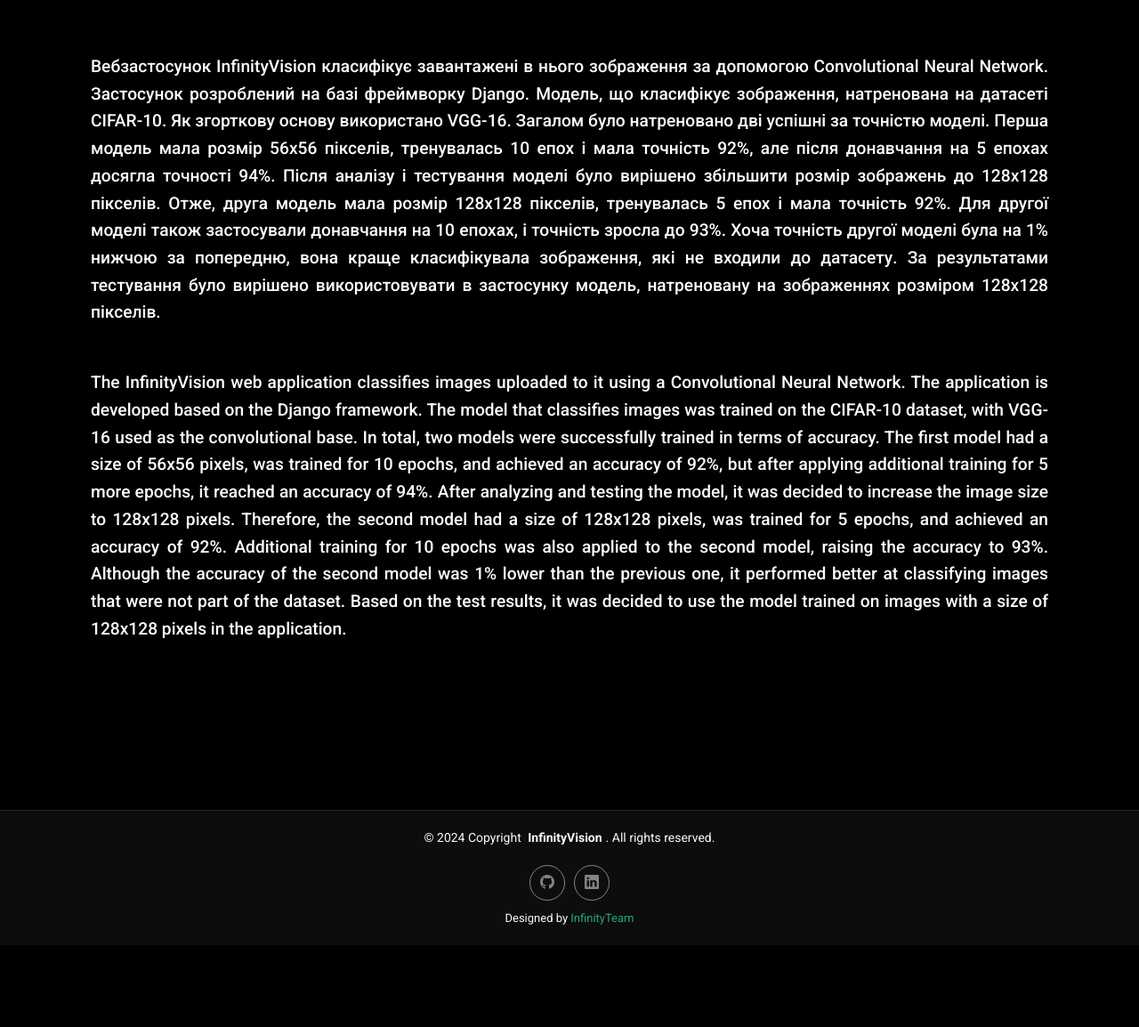
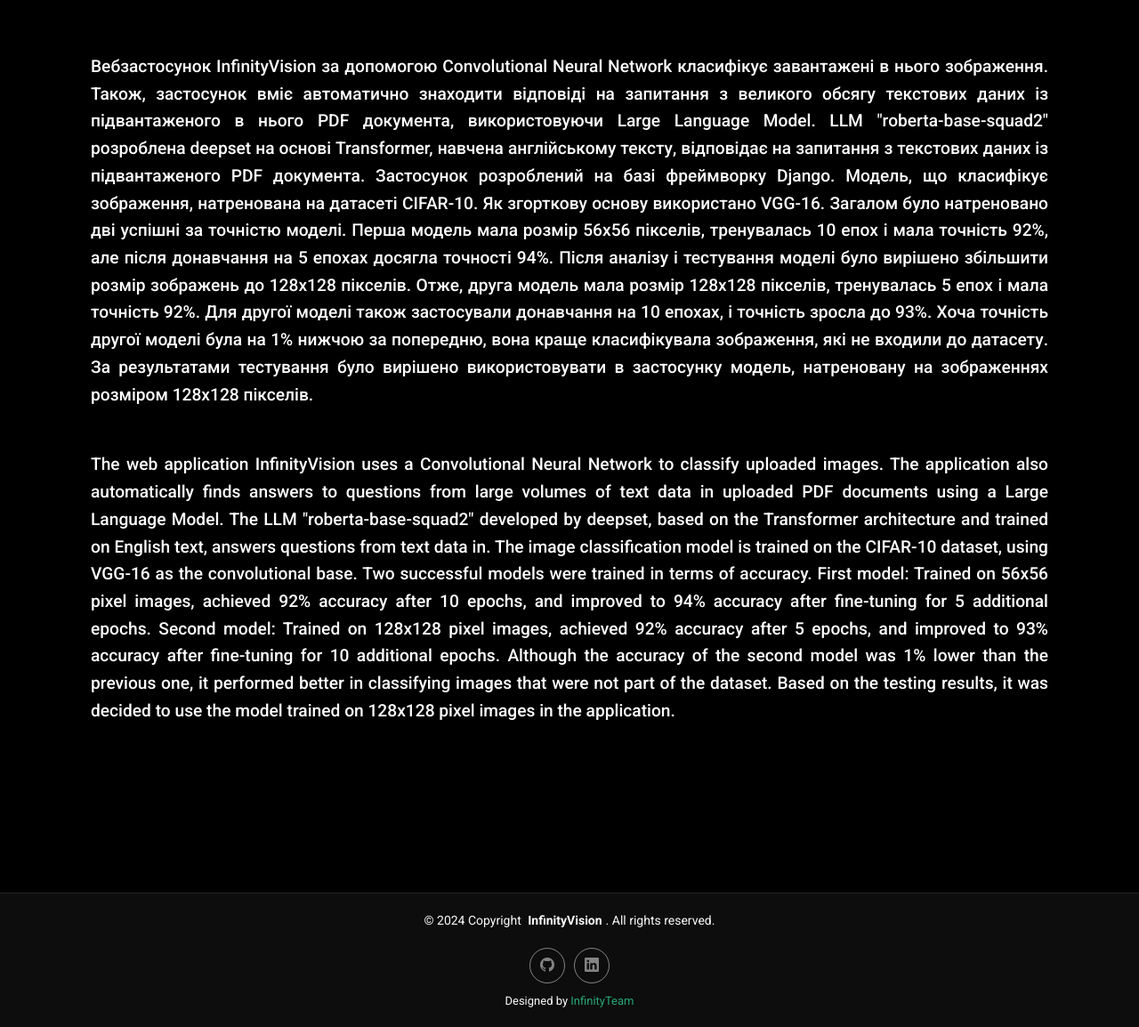
Before and after one commit to AndriKovalchuk/ImageClassificationService, a Django app: page /about/ in a window 1280 px wide. Shown: the part 98-1252 px from the top of the page at 89% size. Before the commit the page ends 1160 px from the top, so only its background shows below. Run offline with Django 5.2, Linux system fonts and the light colour scheme; some libraries are stand-ins or nearby versions.

Commit message:
add вшÑdiscr LLM

```diff
--- a/InfinityVision/InfinityVision/templates/InfinityVision/about.html
+++ b/InfinityVision/InfinityVision/templates/InfinityVision/about.html
@@ -18,8 +18,12 @@
                         text-align: justify;
                         padding: 20px;
                     ">
-                        Вебзастосунок InfinityVision класифікує завантажені в нього зображення за допомогою
-                        Convolutional Neural Network.
+                        Вебзастосунок InfinityVision за допомогою Convolutional Neural Network
+                        класифікує завантажені в нього зображення.
+                        Також, застосунок вміє автоматично знаходити відповіді на запитання з великого обсягу
+                        текстових даних із підвантаженого в нього PDF документа, використовуючи Large Language Model.
+                        LLM "roberta-base-squad2" розроблена deepset на основі Transformer, навчена англійському тексту,
+                        відповідає на запитання з текстових даних із підвантаженого PDF документа.
                         Застосунок розроблений на базі фреймворку Django.
                         Модель, що класифікує зображення, натренована на датасеті CIFAR-10.
                         Як згорткову основу використано VGG-16.
@@ -42,24 +46,19 @@
                         text-align: justify;
                         padding: 20px;
                     ">
-                        The InfinityVision web application classifies images uploaded to it using a Convolutional Neural
-                        Network.
-                        The application is developed based on the Django framework.
-                        The model that classifies images was trained on the CIFAR-10 dataset, with VGG-16 used as the
-                        convolutional base.
-                        In total, two models were successfully trained in terms of accuracy.
-                        The first model had a size of 56x56 pixels, was trained for 10 epochs, and achieved an accuracy
-                        of 92%, but after applying additional training for 5 more epochs, it reached an accuracy of 94%.
-                        After analyzing and testing the model, it was decided to increase the image size to 128x128
-                        pixels.
-                        Therefore, the second model had a size of 128x128 pixels, was trained for 5 epochs, and achieved
-                        an accuracy of 92%.
-                        Additional training for 10 epochs was also applied to the second model, raising the accuracy to
-                        93%.
-                        Although the accuracy of the second model was 1% lower than the previous one, it performed
-                        better at classifying images that were not part of the dataset.
-                        Based on the test results, it was decided to use the model trained on images with a size of
-                        128x128 pixels in the application.
+                        The web application InfinityVision uses a Convolutional Neural Network to classify uploaded images.
+                        The application also automatically finds answers to questions from large volumes of text data in
+                        uploaded PDF documents using a Large Language Model. The LLM "roberta-base-squad2" developed by
+                        deepset, based on the Transformer architecture and trained on English text, answers questions
+                        from text data in. The image classification model is trained on the CIFAR-10 dataset, using
+                        VGG-16 as the convolutional base. Two successful models were trained in terms of accuracy.
+                        First model: Trained on 56x56 pixel images, achieved 92% accuracy after 10 epochs,
+                        and improved to 94% accuracy after fine-tuning for 5 additional epochs.
+                        Second model: Trained on 128x128 pixel images, achieved 92% accuracy after 5 epochs,
+                        and improved to 93% accuracy after fine-tuning for 10 additional epochs.
+                        Although the accuracy of the second model was 1% lower than the previous one,
+                        it performed better in classifying images that were not part of the dataset.
+                        Based on the testing results, it was decided to use the model trained on 128x128 pixel images in the application.
                     </h4>
                 </div>
             </div>
```
Also changed, not shown: README.md, readme_img/authors_rbs.png (added), readme_img/overview_NLP.png (added).
